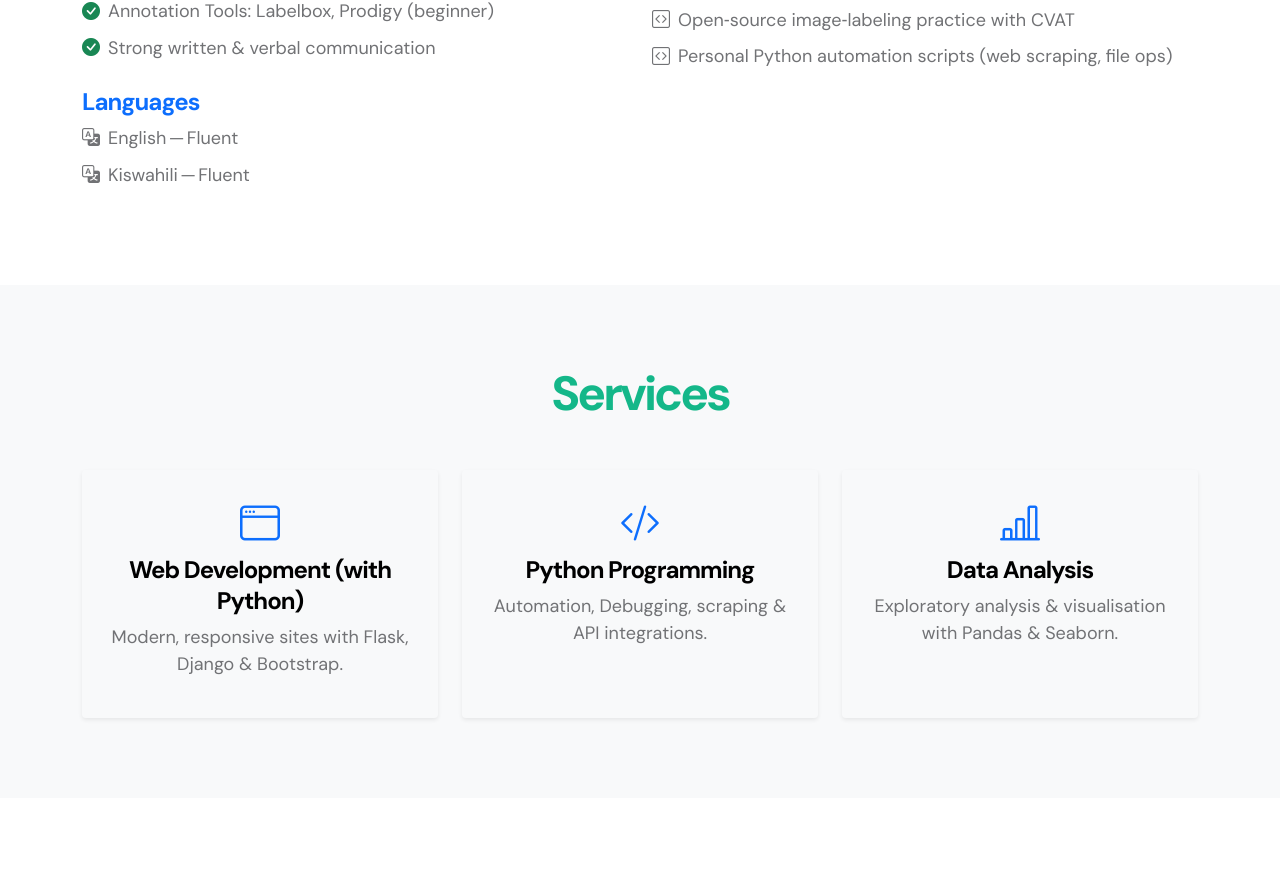
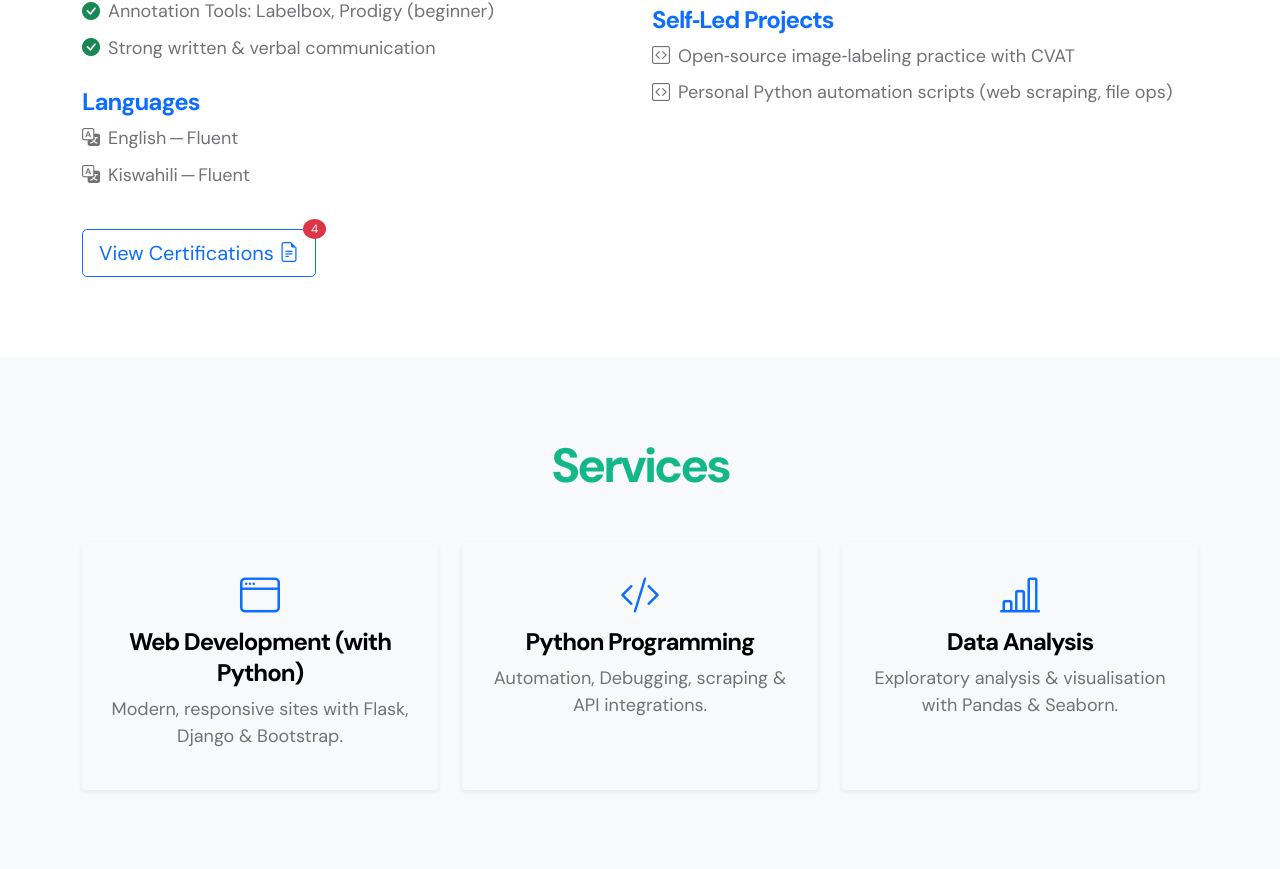
Before and after one commit to ja154/prtfo, a Flask app: page / in a window 1280 px wide. Shown: the part 1280-2149 px from the top of the page. Run offline with Flask 3, Linux system fonts and the light colour scheme; grey boxes labelled with a size stand in for pictures from a placeholder-image service; some libraries are stand-ins or nearby versions.

Commit message:
index.html

```diff
--- a/templates/index.html
+++ b/templates/index.html
@@ -12,6 +12,7 @@
     <link rel="stylesheet" href="{{ url_for('static', filename='css/bootstrap-icons.css') }}">
     <link rel="stylesheet" href="{{ url_for('static', filename='css/magnific-popup.css') }}">
     <link rel="stylesheet" href="{{ url_for('static', filename='css/templatemo-first-portfolio-style.css') }}">
+    <link rel="stylesheet" href="https://cdnjs.cloudflare.com/ajax/libs/animate.css/4.1.1/animate.min.css">
 
     <style>
         body {
@@ -140,6 +141,27 @@
             height: 1rem;
             margin-right: .5rem;
         }
+
+        /* Custom style for the certifications button badge */
+        .btn-certifications-container {
+            position: relative; /* Needed for absolute positioning of the badge */
+            display: inline-block; /* To wrap the button tightly */
+        }
+
+        .certification-badge {
+            position: absolute;
+            top: -10px; /* Adjust as needed for vertical position */
+            right: -10px; /* Adjust as needed for horizontal position */
+            padding: .35em .65em; /* Bootstrap default padding for badges */
+            font-size: .75em; /* Bootstrap default font size for badges */
+            border-radius: 50%; /* Make it circular */
+            line-height: 1; /* Ensure text aligns well */
+            text-align: center;
+            white-space: nowrap;
+            vertical-align: baseline;
+            background-color: var(--bs-danger); /* Use Bootstrap danger color for visibility */
+            color: var(--bs-white);
+        }
     </style>
 </head>
 <body>
@@ -196,6 +218,11 @@
                         <li><i class="bi bi-translate me-2"></i>English — Fluent</li>
                         <li><i class="bi bi-translate me-2"></i>Kiswahili — Fluent</li>
                     </ul>
+                    <div class="btn-certifications-container mt-4">
+                        <button type="button" class="btn btn-outline-primary btn-lg" data-bs-toggle="modal" data-bs-target="#certificationsModal">
+                            View Certifications <i class="bi bi-file-earmark-text"></i>
+                        </button>
+                        <span class="certification-badge">4</span> </div>
                 </div>
                 <div class="col-lg-6">
                     <h5 class="fw-bold text-primary">Education</h5>
@@ -354,11 +381,47 @@
     © 2025 Josephat Mwagongo • Built with Bootstrap
 </footer>
 
+<div class="modal fade" id="certificationsModal" tabindex="-1" aria-labelledby="certificationsModalLabel" aria-hidden="true">
+    <div class="modal-dialog modal-dialog-centered modal-lg">
+        <div class="modal-content">
+            <div class="modal-header">
+                <h5 class="modal-title fw-bold" id="certificationsModalLabel">My Certifications</h5>
+                <button type="button" class="btn-close" data-bs-dismiss="modal" aria-label="Close"></button>
+            </div>
+            <div class="modal-body">
+                <p>Here are some of my key certifications:</p>
+                <ul class="list-group list-group-flush">
+                    <li class="list-group-item d-flex justify-content-between align-items-center">
+                        Basic Python Workshop
+                        <a href="{{ url_for('static', filename='Baobab PS520 Certificate2 _ Baobab.pdf') }}" target="_blank" class="btn btn-sm btn-primary">View PDF <i class="bi bi-box-arrow-up-right"></i></a>
+                    </li>
+                    <li class="list-group-item d-flex justify-content-between align-items-center">
+                        Intermediate Python for Data Analysis
+                        <a href="{{ url_for('static', filename='Baobab PS521 Certificate _ Baobab.pdf') }}" target="_blank" class="btn btn-sm btn-primary">View PDF <i class="bi bi-box-arrow-up-right"></i></a>
+                    </li>
+                    <li class="list-group-item d-flex justify-content-between align-items-center">
+                        Machine Learning Basics
+                        <a href="{{ url_for('static', filename='pdfs/certification_ml_basics.pdf') }}" target="_blank" class="btn btn-sm btn-primary">View PDF <i class="bi bi-box-arrow-up-right"></i></a>
+                    </li>
+                    <li class="list-group-item d-flex justify-content-between align-items-center">
+                        Cloud Computing Fundamentals
+                        <a href="{{ url_for('static', filename='pdfs/certification_cloud.pdf') }}" target="_blank" class="btn btn-sm btn-primary">View PDF <i class="bi bi-box-arrow-up-right"></i></a>
+                    </li>
+                </ul>
+            </div>
+            <div class="modal-footer">
+                <button type="button" class="btn btn-secondary" data-bs-dismiss="modal">Close</button>
+            </div>
+        </div>
+    </div>
+</div>
+
 <script src="{{ url_for('static', filename='js/bootstrap.bundle.min.js') }}"></script>
 <script src="https://cdnjs.cloudflare.com/ajax/libs/jquery/3.6.0/jquery.min.js"></script>
 <script src="https://cdnjs.cloudflare.com/ajax/libs/magnific-popup.js/1.1.0/jquery.magnific-popup.min.js"></script>
 
 <script>
+    // Initialize Magnific Popup for project images
     $(document).ready(function() {
         $('.image-popup').magnificPopup({
             type: 'image',
@@ -368,6 +431,7 @@
         });
     });
 
+    // Bootstrap form validation and submit button loading state
     (function () {
         'use strict'
         var forms = document.querySelectorAll('.needs-validation')
@@ -378,6 +442,7 @@
                         event.preventDefault()
                         event.stopPropagation()
                     } else {
+                        // Show spinner and disable button on valid submission
                         const submitBtn = document.getElementById('contactSubmitBtn');
                         const spinner = submitBtn.querySelector('.spinner-border');
                         submitBtn.disabled = true;
@@ -389,6 +454,7 @@
             })
     })()
 
+    // Scroll-to-top button functionality
     const scrollToTopBtn = document.getElementById("scrollToTopBtn");
 
     window.onscroll = function() {
@@ -407,6 +473,7 @@
         window.scrollTo({ top: 0, behavior: 'smooth' });
     }
 
+    // Smooth scrolling for navigation links and active link highlighting
     document.addEventListener('DOMContentLoaded', function() {
         const sections = document.querySelectorAll('section');
         const navLinks = document.querySelectorAll('.navbar-nav .nav-link');
@@ -415,6 +482,7 @@
             let current = '';
             sections.forEach(section => {
                 const sectionTop = section.offsetTop;
+                // Adjust for navbar height if needed, otherwise sectionHeight / 3 is a good offset
                 const sectionHeight = section.clientHeight;
                 if (pageYOffset >= sectionTop - sectionHeight / 3) {
                     current = section.getAttribute('id');
```
